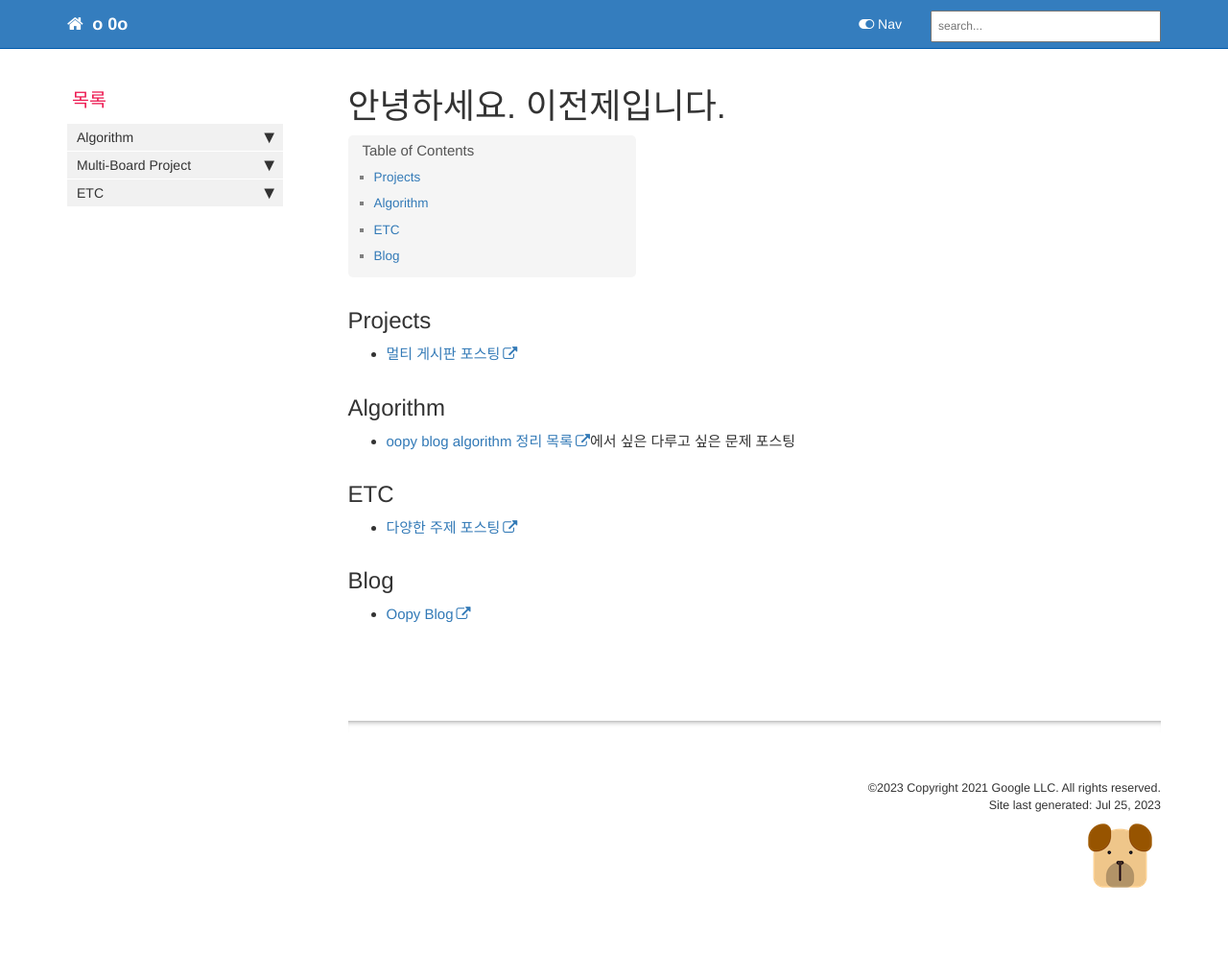
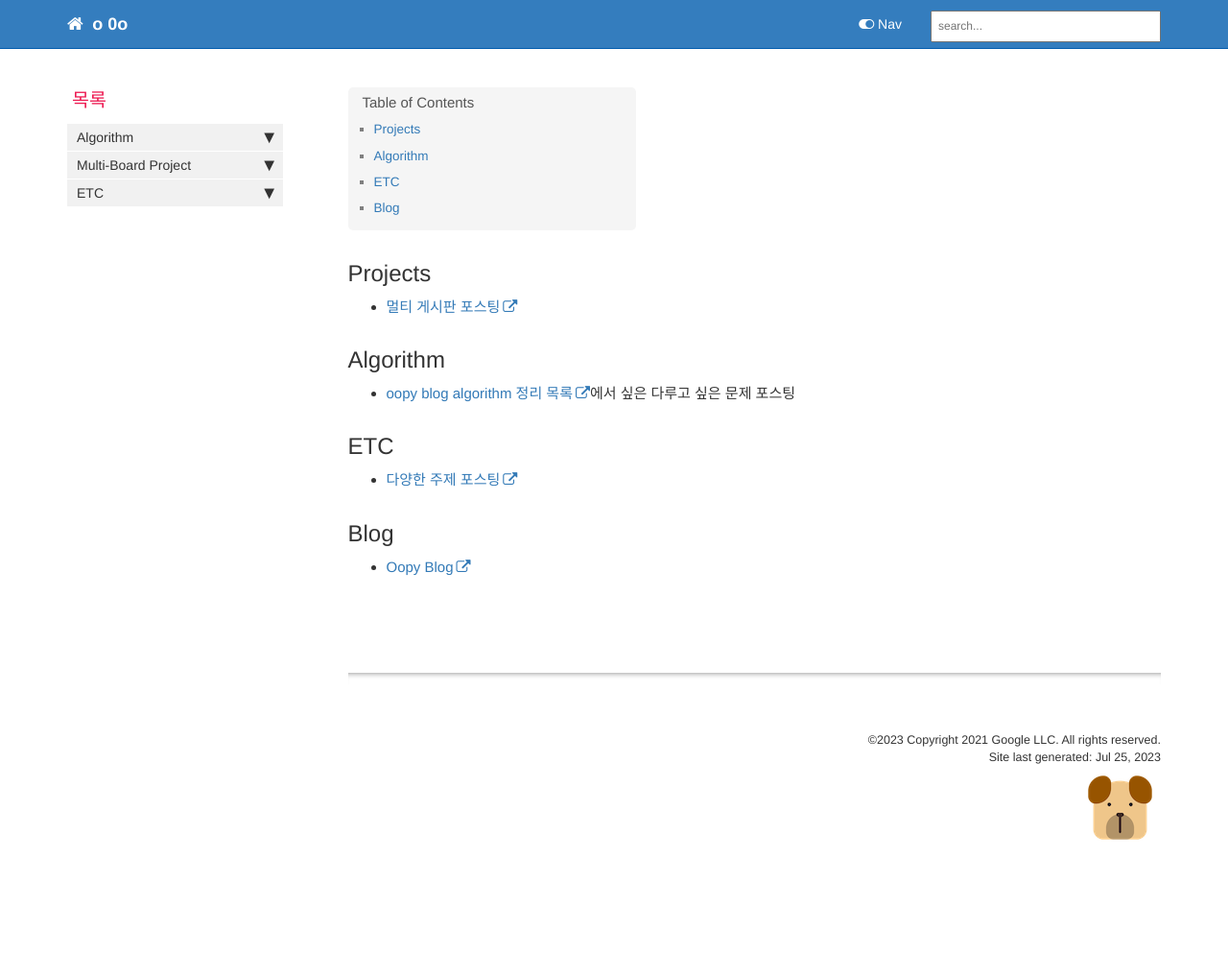
Before and after one commit to JeonJe/JeonJe.github.io, a Jekyll site: the page built from index.md, in a window 1280 px wide. Shown: the whole page at 96% size. Built offline with Jekyll 4.4.1, drawn with Linux system fonts in a browser that asks for light colours; comment, search, counter and statistics services are not loaded; after the commit the page ends 944 px from its top, so only the background shows below that.

Commit message:
change : index, sidebar

```diff
--- a/index.md
+++ b/index.md
@@ -1,5 +1,5 @@
 ---
-title: "안녕하세요. 이전제입니다."
+title: ""
 keywords:
 tags:
 sidebar: mydoc_sidebar
```
